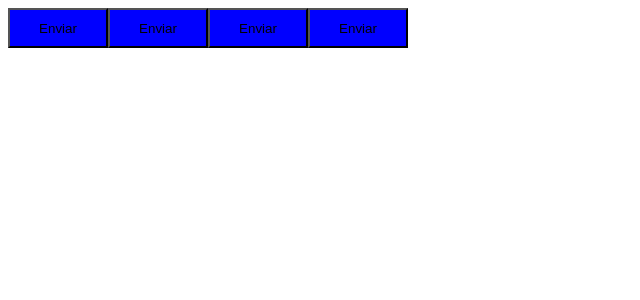
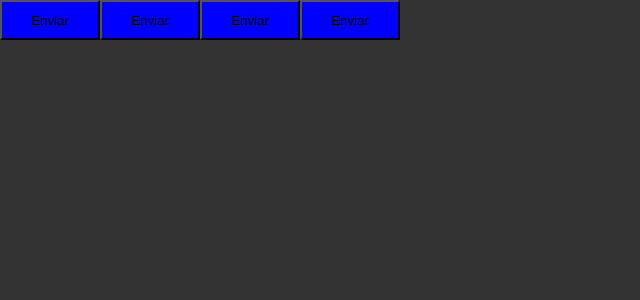
Before and after one commit to kleberlimaGit/timer-ignite, a React (Vite) app in the folder timer/: page / in a window 1280 px wide. Shown: the top 300 px of the page, without its empty margins (0-640 px from the left). Built offline with nearby package versions, Linux system fonts and the light colour scheme.

Commit message:
estilos globais com styled components

```diff
--- a/timer/src/App.tsx
+++ b/timer/src/App.tsx
@@ -2,6 +2,7 @@
 import { ThemeProvider } from 'styled-components'
 import { Button } from './components/Button'
 import { defaultTheme } from './styles/themes/default'
+import { GlobalStyle } from './styles/themes/global'
 
 export function App() {
 
@@ -11,6 +12,7 @@
       <Button variant='secondary'/>
       <Button variant='danger'/>
       <Button/>
+      <GlobalStyle/>
     </ThemeProvider>
   )
 }
--- /dev/null
+++ b/timer/src/styles/themes/global.ts
@@ -0,0 +1,15 @@
+import { createGlobalStyle } from 'styled-components'
+
+export const GlobalStyle = createGlobalStyle`
+* {
+    margin: 0;
+    padding: 0;
+    box-sizing: border-box;
+}
+
+body {
+    background-color: #333;
+    color: #fff;
+}
+
+`
```
